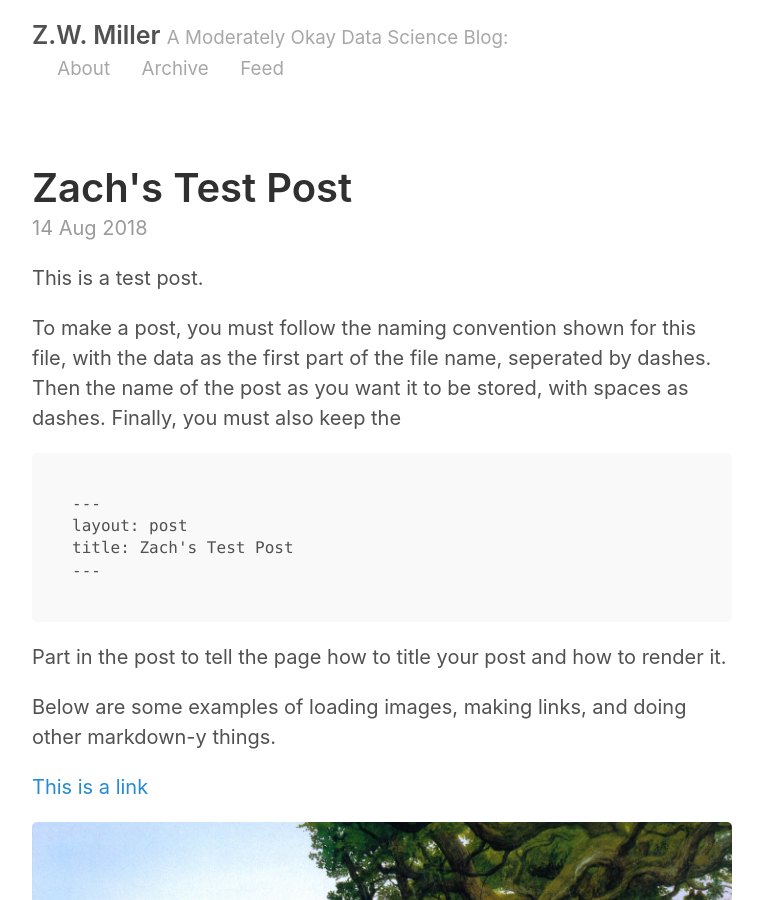
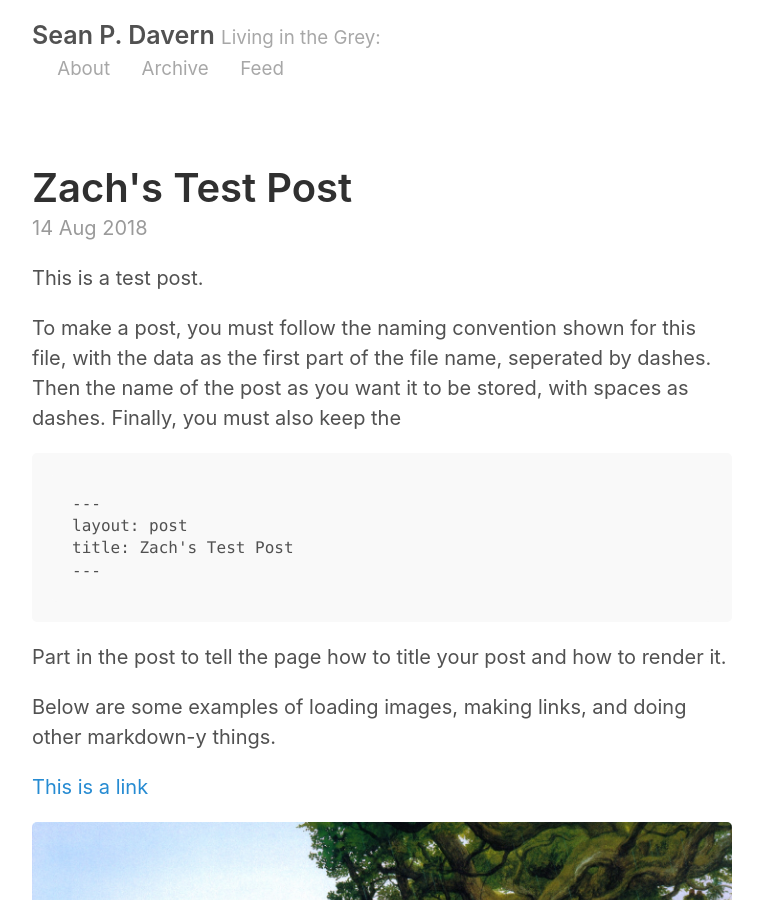
Before and after one commit to spdavern/spdavern.github.io, a Jekyll site: the page built from index.html, in a window 1280 px wide and 900 px high. Shown: the whole window, without its empty margins (258-1021 px from the left). Built offline with Jekyll 4.4.1, drawn with Linux system fonts in a browser that asks for light colours; the list of posts is cut into pages by our own code.

Commit message:
Updated Config

```diff
--- a/_config.yml
+++ b/_config.yml
@@ -2,9 +2,9 @@
 permalink:           pretty
 
 # Setup
-title:               Z.W. Miller
-tagline:             A Moderately Okay Data Science Blog
-url:                 http://zwmiller.github.io
+title:               Sean P. Davern
+tagline:             Living in the Grey
+url:                 http://spdavern.github.io
 paginate:            2
 baseurl:             ""
 
@@ -17,14 +17,14 @@ sass:
 
 # About/contact
 author:
-  name:              Zach Miller
-  url:               https://twitter.com/zaglamir
-  email:             zach@thisismetis.com
+  name:              Sean Davern
+  url:               https://twitter.com/seanpdavern
+  email:             sean@lizandsean.com
 
 # Custom vars
-version:             2.0.0
+version:             1.0.0
 github:
-  repo:              https://github.com/zwmiller
+  repo:              https://github.com/spdavern
 
 # Gems
 gems:
```
